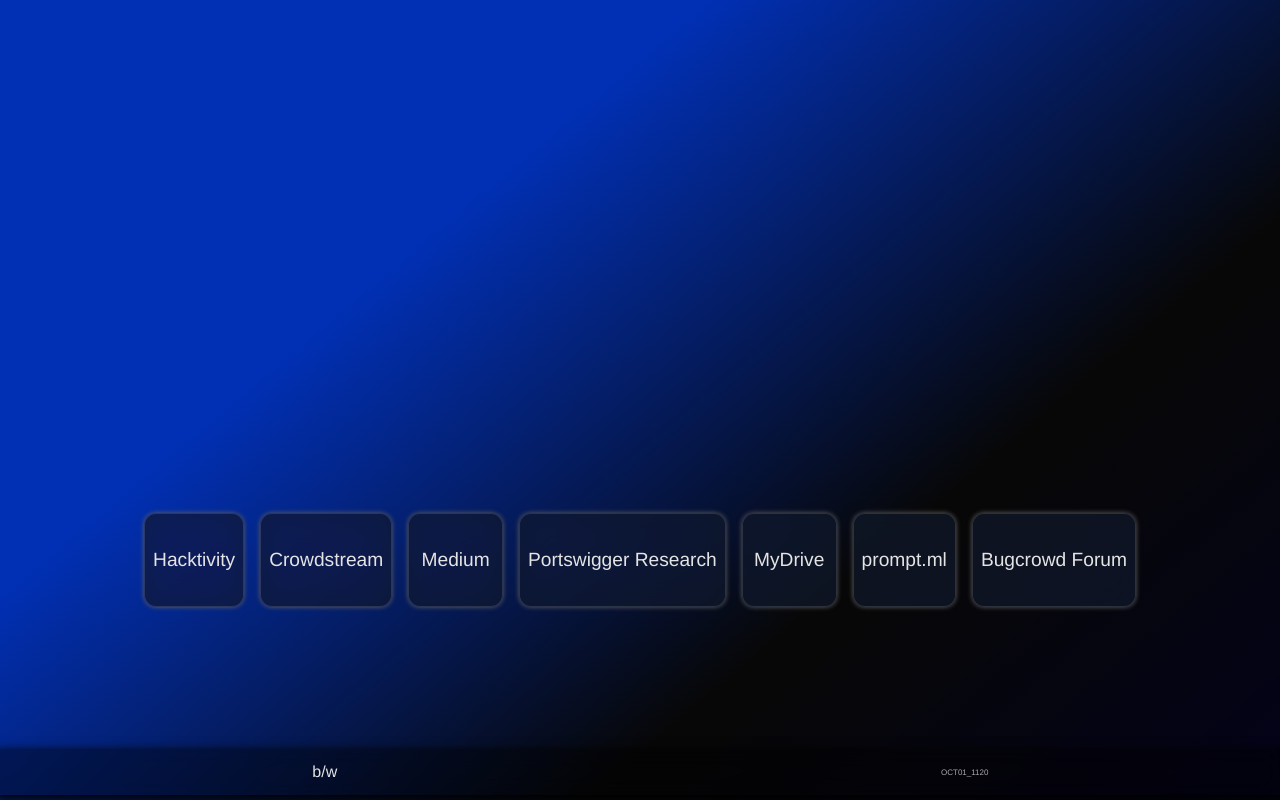
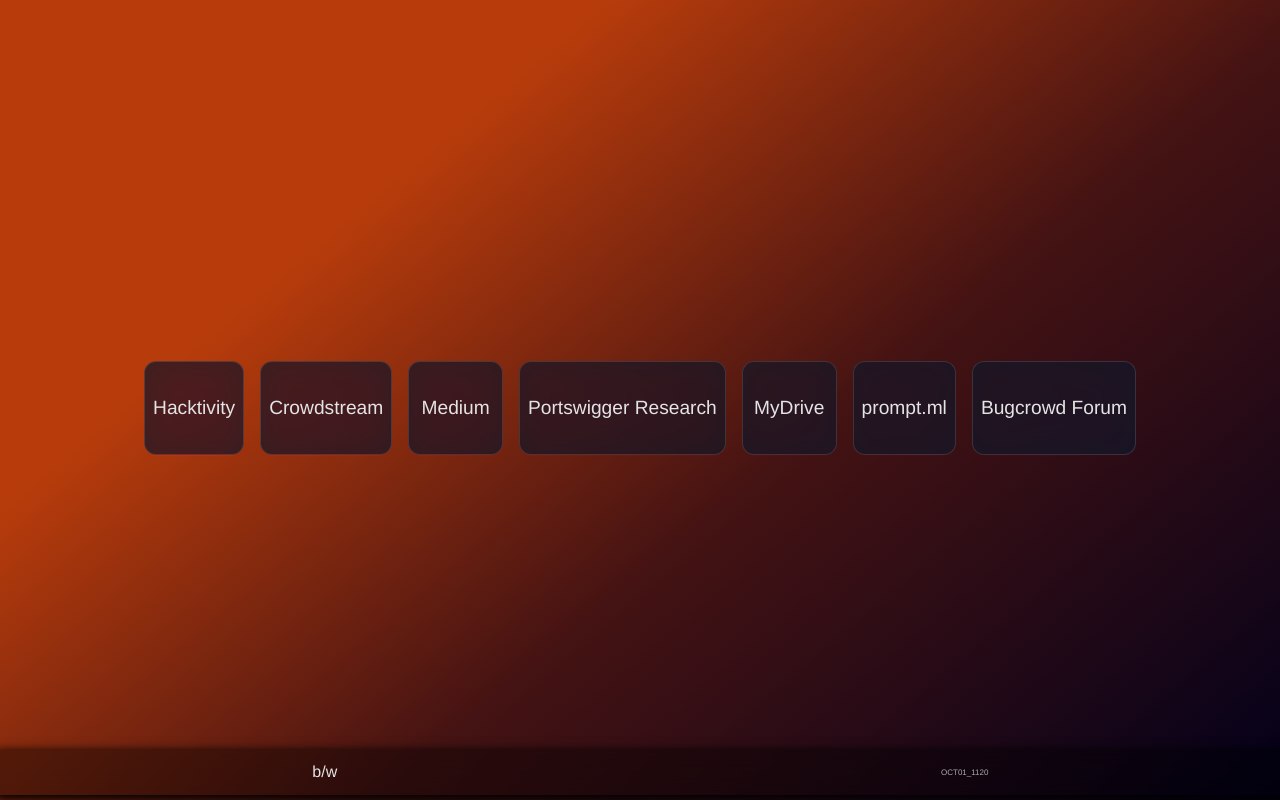
Before and after one commit to CodeVault/codevault.github.io, a plain HTML site: page index.html in a window 1280 px wide. Shown: the top 800 px of the page. Drawn offline with Linux system fonts and the light colour scheme.

Commit message:
Update index.html

```diff
--- a/index.html
+++ b/index.html
@@ -39,8 +39,8 @@
         }
         body{
             /* Temp Cod5  */
-            margin: 150px 0;
-            padding: 10px;
+            /* margin: 150px 0;  */
+            /* padding: 10px; */
             font-family: Helvetica, sans-serif;
             /*background-color: black;*/
             color: rgb(227, 227, 227);
@@ -49,7 +49,7 @@
             justify-content: center;
             /*====== height: 100vh; =========*/
  background: rgb(2,0,36);
-background: linear-gradient(320deg, rgba(2,0,36,1) 0%, rgba(0,0,0,0.9712643678160919) 41%, rgba(0,47,180,0.9971264367816092) 73%);
+background: linear-gradient(320deg, rgb(1, 0, 26) 0%, rgba(63, 12, 12, 0.971) 41%, rgba(180, 51, 0, 0.956) 73%);
 
 background-repeat:no-repeat;
 height:100vh;
@@ -80,7 +80,7 @@ height:100vh;
             margin: 8px;
             font-size: 1.2em !important;
             /* border: 2px solid rgb(227, 227, 227); */
-            box-shadow: 0 0 5px rgb(94, 94, 94);
+            /* box-shadow: 4px 4px 5px rgb(167, 167, 167); */
             border-radius: .8em;
             display: flex;
             /* text-align: center; */
```
